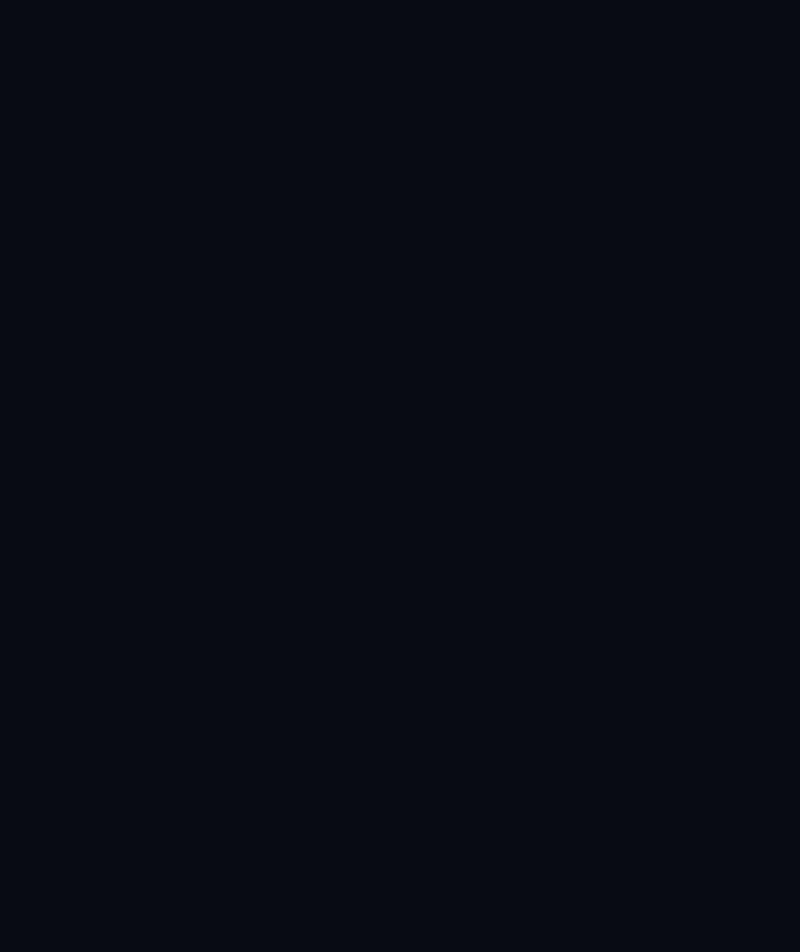
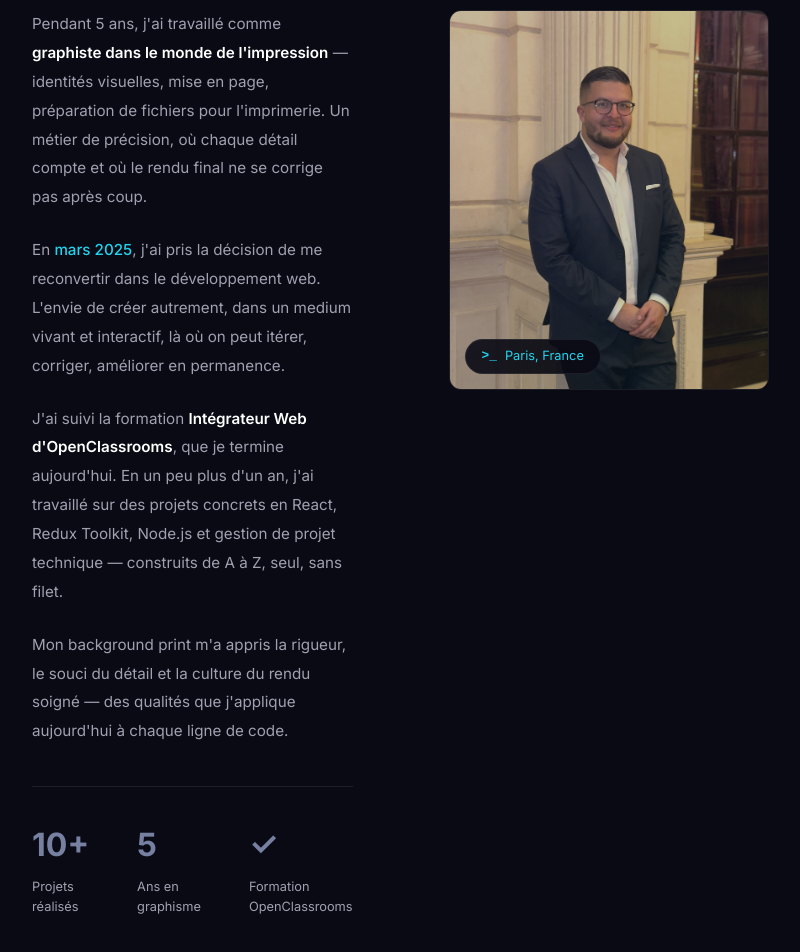
Before and after one commit to gabtoledano/portfolio, a React app: page / in a window 1280 px wide. Shown: the part 1014-1966 px from the top of the page, without its empty margins (288-1088 px from the left). Before the commit the page ends 800 px from the top, so only its background shows below. Built offline with nearby package versions, Linux system fonts and the light colour scheme; the HTML template or start-up script is replaced by a standard one.

Commit message:
feat : ajout composant About

```diff
--- a/src/App.tsx
+++ b/src/App.tsx
@@ -1,11 +1,13 @@
 import Header from "./components/Header/Header";
 import Hero from "./components/Hero/Hero";
+import About from "./components/About/About";
 
 function App() {
   return (
     <div>
       <Header />
       <Hero />
+      <About />
     </div>
   );
 }
--- a/src/components/About/About.module.css
+++ b/src/components/About/About.module.css
@@ -0,0 +1,137 @@
+.about {
+  padding: var(--spacing-xl) 20rem;
+}
+
+.sectionTitle {
+  display: flex;
+  align-items: center;
+  gap: 1rem;
+  margin-bottom: 4rem;
+}
+
+.number {
+  color: var(--color-accent);
+  font-size: 1rem;
+  font-weight: 500;
+  font-family: "Fira Code", "Courier New", monospace;
+}
+
+.sectionTitle h2 {
+  font-size: 2.5rem;
+  font-weight: 700;
+  color: var(--color-text);
+}
+
+.content {
+  display: flex;
+  align-items: flex-start;
+  gap: 6rem;
+}
+
+.text {
+  display: flex;
+  flex-direction: column;
+  gap: 1.5rem;
+  flex: 1;
+}
+
+.text p {
+  font-size: 0.95rem;
+  color: var(--color-text-muted);
+  line-height: 1.9;
+}
+
+.text strong {
+  color: var(--color-text);
+  font-weight: 600;
+}
+
+.accent {
+  color: var(--color-accent);
+  font-weight: 500;
+}
+
+.stats {
+  display: flex;
+  align-items: center;
+  gap: 3rem;
+  margin-top: 1rem;
+  padding-top: 2rem;
+  border-top: 1px solid var(--color-border);
+}
+
+.stat {
+  display: flex;
+  flex-direction: column;
+  gap: 0.4rem;
+}
+
+.statNumber {
+  font-size: 2rem;
+  font-weight: 700;
+  color: var(--color-secondary);
+}
+
+.statCheck {
+  font-size: 2rem;
+  font-weight: 700;
+  color: var(--color-secondary);
+}
+
+.statLabel {
+  font-size: 0.8rem;
+  color: var(--color-text-muted);
+}
+
+.imageWrapper {
+  position: relative;
+  flex-shrink: 0;
+}
+
+.photoContainer {
+  position: relative;
+  width: 320px;
+  height: 380px;
+  border-radius: var(--radius-lg);
+  overflow: hidden;
+  border: 1px solid var(--color-border);
+}
+
+.photo {
+  width: 100%;
+  height: 100%;
+  object-fit: cover;
+  filter: grayscale(20%) brightness(0.85);
+}
+
+.photoOverlay {
+  position: absolute;
+  inset: 0;
+  background: linear-gradient(
+    135deg,
+    rgba(99, 102, 241, 0.15),
+    rgba(34, 211, 238, 0.08)
+  );
+}
+
+.location {
+  position: absolute;
+  bottom: 1rem;
+  left: 1rem;
+  display: flex;
+  align-items: center;
+  gap: 0.5rem;
+  background: rgba(10, 10, 20, 0.9);
+  border: 1px solid var(--color-border);
+  color: var(--color-accent);
+  font-size: 0.8rem;
+  padding: 0.4rem 1rem;
+  border-radius: 20px;
+  white-space: nowrap;
+}
+
+.locationIcon {
+  color: var(--color-accent);
+  font-family: "Fira Code", monospace;
+  font-weight: 600;
+}
--- a/src/components/About/About.tsx
+++ b/src/components/About/About.tsx
@@ -0,0 +1,76 @@
+import type { FC } from "react";
+import styles from "./About.module.css";
+import photoProfil from "../../assets/images/photo-profil.webp";
+
+const About: FC = () => {
+  return (
+    <section id="about" className={styles.about}>
+      <div className={styles.sectionTitle}>
+        <span className={styles.number}>01 /</span>
+        <h2>À propos</h2>
+      </div>
+
+      <div className={styles.content}>
+        <div className={styles.text}>
+          <p>
+            Pendant 5 ans, j'ai travaillé comme{" "}
+            <strong>graphiste dans le monde de l'impression</strong> — identités
+            visuelles, mise en page, préparation de fichiers pour l'imprimerie.
+            Un métier de précision, où chaque détail compte et où le rendu final
+            ne se corrige pas après coup.
+          </p>
+          <p>
+            En <span className={styles.accent}>mars 2025</span>, j'ai pris la
+            décision de me reconvertir dans le développement web. L'envie de
+            créer autrement, dans un medium vivant et interactif, là où on peut
+            itérer, corriger, améliorer en permanence.
+          </p>
+          <p>
+            J'ai suivi la formation{" "}
+            <strong>Intégrateur Web d'OpenClassrooms</strong>, que je termine
+            aujourd'hui. En un peu plus d'un an, j'ai travaillé sur des projets
+            concrets en React, Redux Toolkit, Node.js et gestion de projet
+            technique — construits de A à Z, seul, sans filet.
+          </p>
+          <p>
+            Mon background print m'a appris la rigueur, le souci du détail et la
+            culture du rendu soigné — des qualités que j'applique aujourd'hui à
+            chaque ligne de code.
+          </p>
+
+          <div className={styles.stats}>
+            <div className={styles.stat}>
+              <span className={styles.statNumber}>10+</span>
+              <span className={styles.statLabel}>Projets réalisés</span>
+            </div>
+            <div className={styles.stat}>
+              <span className={styles.statNumber}>5</span>
+              <span className={styles.statLabel}>Ans en graphisme</span>
+            </div>
+            <div className={styles.stat}>
+              <span className={styles.statCheck}>✓</span>
+              <span className={styles.statLabel}>Formation OpenClassrooms</span>
+            </div>
+          </div>
+        </div>
+
+        <div className={styles.imageWrapper}>
+          <div className={styles.photoContainer}>
+            <img
+              src={photoProfil}
+              alt="Gabriel Toledano"
+              className={styles.photo}
+            />
+            <div className={styles.photoOverlay}></div>
+          </div>
+          <span className={styles.location}>
+            <span className={styles.locationIcon}>&gt;_</span>
+            Paris, France
+          </span>
+        </div>
+      </div>
+    </section>
+  );
+};
+
+export default About;
--- a/src/components/Header/Header.module.css
+++ b/src/components/Header/Header.module.css
@@ -6,7 +6,7 @@
   display: flex;
   align-items: center;
   justify-content: space-between;
-  padding: 1.25rem var(--spacing-lg);
+  padding: 1.25rem 20rem;
   background-color: rgba(10, 10, 20, 0.85);
   backdrop-filter: blur(10px);
   z-index: 100;
@@ -16,7 +16,11 @@
   font-size: 1.2rem;
   font-weight: 700;
   color: var(--color-text);
-  background: linear-gradient(135deg, var(--color-primary), var(--color-primary-light));
+  background: linear-gradient(
+    135deg,
+    var(--color-primary),
+    var(--color-primary-light)
+  );
   padding: 0.4rem 0.75rem;
   border-radius: var(--radius-sm);
 }
@@ -31,6 +35,23 @@
   color: var(--color-text-muted);
   font-size: 0.95rem;
   transition: color var(--transition);
+  position: relative;
+}
+
+.nav a::after {
+  content: "";
+  position: absolute;
+  bottom: -4px;
+  left: 0;
+  width: 0;
+  height: 2px;
+  background: var(--color-accent);
+  border-radius: 2px;
+  transition: width var(--transition);
+}
+
+.nav a:hover::after {
+  width: 100%;
 }
 
 .nav a:hover {
--- a/src/components/Hero/Hero.module.css
+++ b/src/components/Hero/Hero.module.css
@@ -3,7 +3,7 @@
   display: flex;
   align-items: center;
   justify-content: space-between;
-  padding: 0 23rem;
+  padding: 0 20rem;
   gap: var(--spacing-md);
 }
 
--- a/src/styles/variables.css
+++ b/src/styles/variables.css
@@ -4,6 +4,7 @@
   --color-bg-card: #111122;
   --color-bg-card-hover: #1a1a2e;
   --color-primary: #6366f1;
+  --color-secondary: #7680A0;
   --color-primary-hover: #4f46e5;
   --color-primary-light: #818cf8;
   --color-text: #ffffff;
```
Also changed, not shown: src/assets/images/photo-profil.webp (added).
